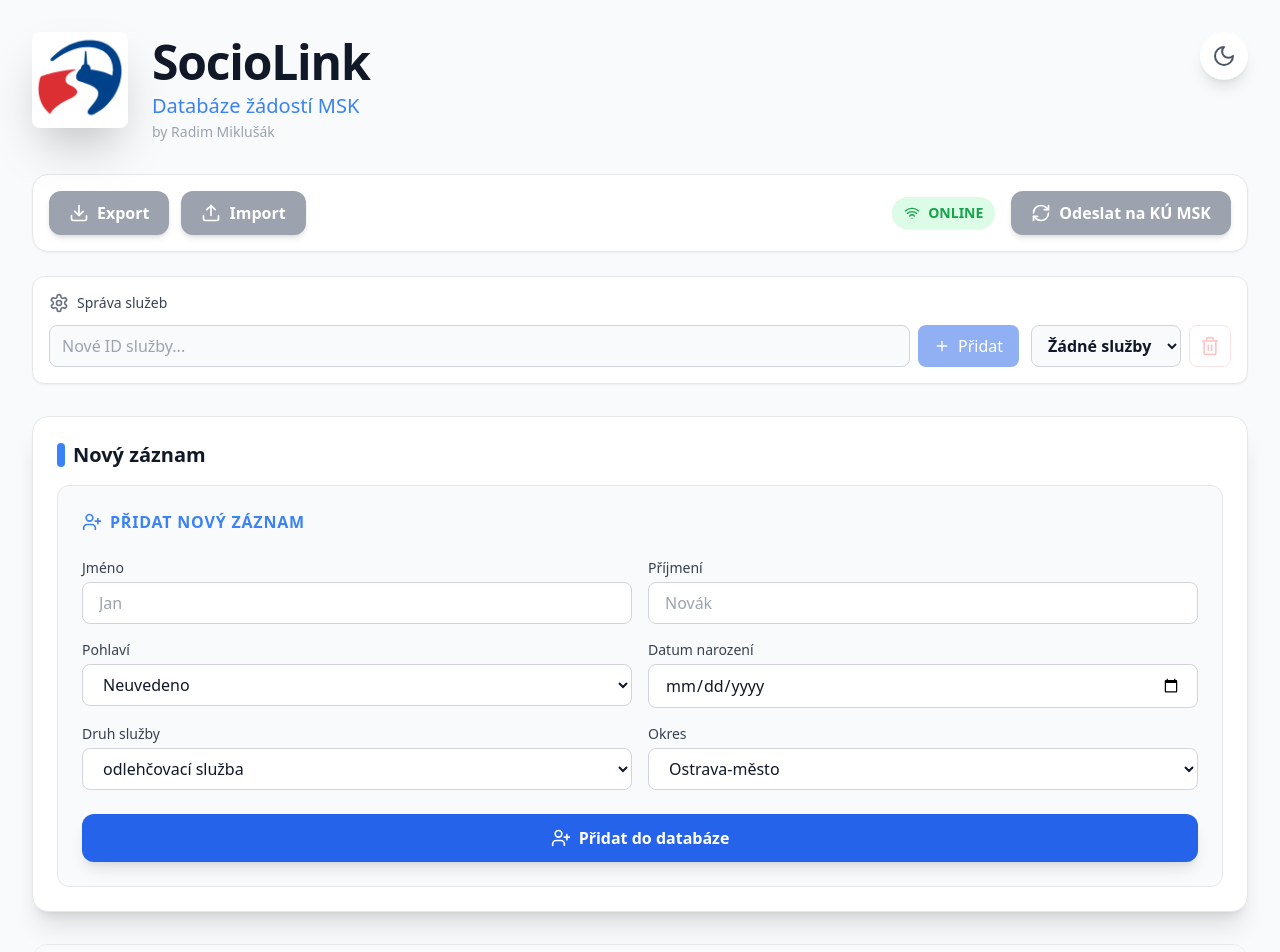
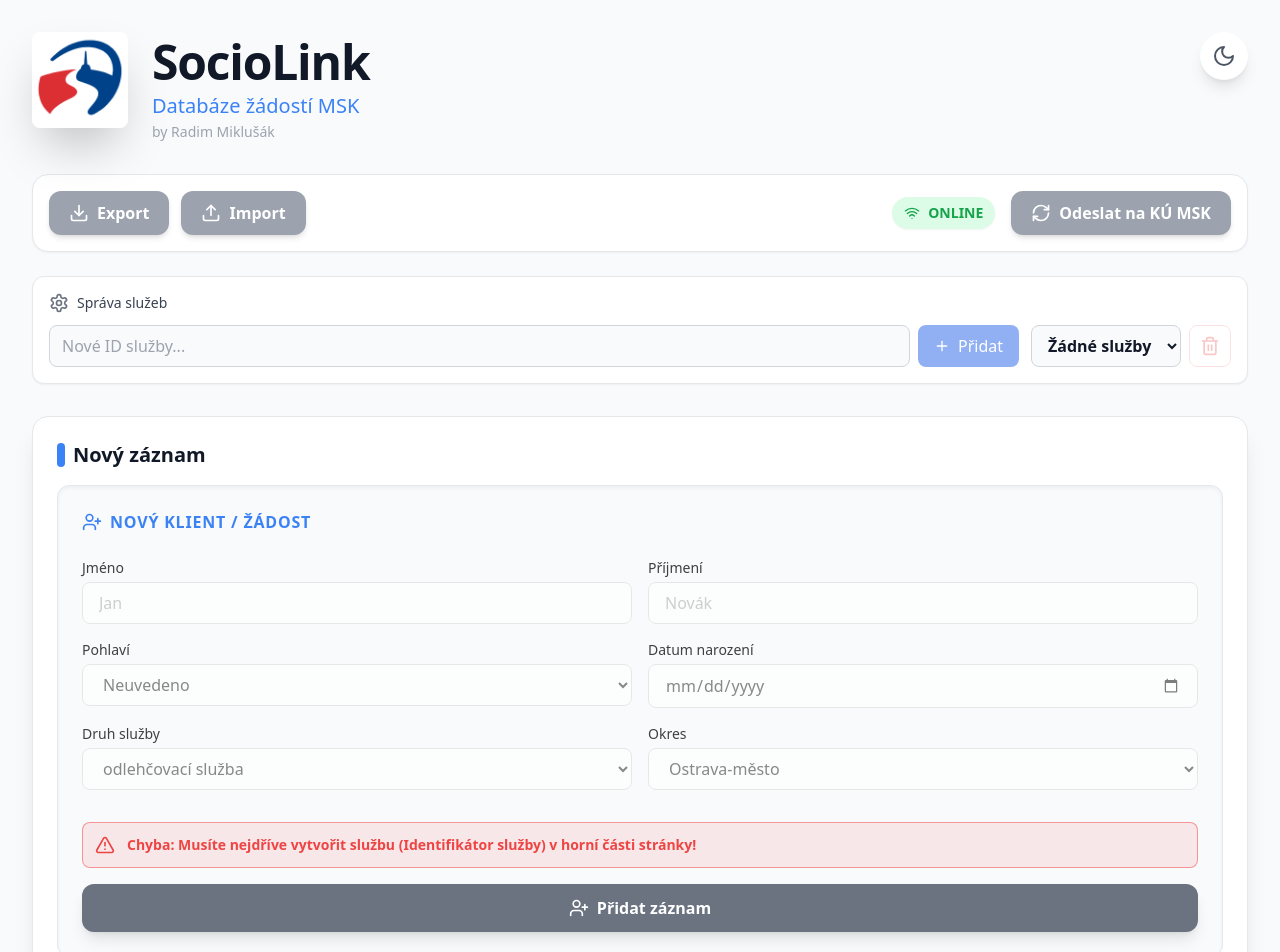
Before and after one commit to ddamianus/SocioLink, a React (Vite) app: page / in a window 1280 px wide. Shown: the top 952 px of the page. Built offline with nearby package versions, Linux system fonts and the light colour scheme.

Commit message:
Updated AddRecordForm.tsx

```diff
--- a/src/components/AddRecordForm.tsx
+++ b/src/components/AddRecordForm.tsx
@@ -1,14 +1,15 @@
 import React, { useState } from 'react';
-import { UserPlus } from 'lucide-react';
+import { UserPlus, AlertTriangle } from 'lucide-react';
 import { db } from '../db';
 
 interface Props {
   serviceId: number;
+  serviceIds: number[];
   onRecordAdded: () => void;
   isDarkMode: boolean;
 }
 
-export function AddRecordForm({ serviceId, onRecordAdded, isDarkMode }: Props) {
+export function AddRecordForm({ serviceId, serviceIds, onRecordAdded, isDarkMode }: Props) {
   const [formData, setFormData] = useState({
     jmeno: '',
     prijmeni: '',
@@ -28,8 +29,16 @@ export function AddRecordForm({ serviceId, onRecordAdded, isDarkMode }: Props) {
 
   const handleSubmit = async (e: React.FormEvent) => {
     e.preventDefault();
+
+    // KONTROLA: Pokud není žádná služba, ukážeme info a nepokračujeme
+    if (!serviceIds || serviceIds.length === 0 || serviceId === 0) {
+      alert("⚠️ CHYBA: Není možné přidat klienta, protože nemáte vytvořenou žádnou službu.\n\nNahoře v panelu 'Správa služeb' zadejte číslo služby a klikněte na '+ Přidat'.");
+      return;
+    }
+
     const hash = await generateHash(formData.jmeno, formData.prijmeni, formData.datumNarozeni);
 
+    try {
       await db.records.add({
         ...formData,
         serviceId,
@@ -37,28 +46,34 @@ export function AddRecordForm({ serviceId, onRecordAdded, isDarkMode }: Props) {
         createdAt: new Date()
       });
 
+      // Reset jména a příjmení po úspěšném přidání
       setFormData({ ...formData, jmeno: '', prijmeni: '', datumNarozeni: '' });
       onRecordAdded();
+    } catch (error) {
+      alert("Chyba při ukládání do databáze.");
+    }
   };
+
+  const hasNoService = !serviceIds || serviceIds.length === 0 || serviceId === 0;
 
   const inputClass = `w-full px-4 py-2 rounded-lg border outline-none transition-all ${
     isDarkMode
       ? 'bg-gray-800 border-gray-600 text-white focus:ring-blue-500 placeholder-gray-500'
       : 'bg-white border-gray-300 text-gray-900 focus:ring-blue-400 placeholder-gray-400'
-  } focus:ring-2`;
+  } focus:ring-2 ${hasNoService ? 'opacity-50 cursor-not-allowed' : ''}`;
 
   const labelClass = `block text-sm font-medium mb-1 ${isDarkMode ? 'text-gray-300' : 'text-gray-700'}`;
 
   return (
-    <form onSubmit={handleSubmit} className={`p-6 rounded-xl border transition-colors duration-300 ${
-      isDarkMode ? 'bg-gray-900/50 border-gray-700' : 'bg-gray-50 border-gray-200'
+    <form onSubmit={handleSubmit} className={`p-6 rounded-xl border transition-all duration-300 ${
+      isDarkMode ? 'bg-gray-900/50 border-gray-700' : 'bg-gray-50 border-gray-200 shadow-inner'
     }`}>
       <div className="flex items-center gap-2 mb-6 text-blue-500">
         <UserPlus className="w-5 h-5" />
-        <h3 className="font-bold uppercase tracking-wider">Přidat nový záznam</h3>
+        <h3 className="font-bold uppercase tracking-wider">Nový klient / Žádost</h3>
       </div>
 
-      <div className="grid grid-cols-1 md:grid-cols-2 gap-4">
+      <div className={`grid grid-cols-1 md:grid-cols-2 gap-4 ${hasNoService ? 'pointer-events-none grayscale' : ''}`}>
         <div>
           <label className={labelClass}>Jméno</label>
           <input type="text" required value={formData.jmeno} onChange={e => setFormData({...formData, jmeno: e.target.value})} className={inputClass} placeholder="Jan" />
@@ -70,7 +85,9 @@ export function AddRecordForm({ serviceId, onRecordAdded, isDarkMode }: Props) {
         <div>
           <label className={labelClass}>Pohlaví</label>
           <select value={formData.pohlavi} onChange={e => setFormData({...formData, pohlavi: e.target.value})} className={inputClass}>
-            <option>Muž</option><option>Žena</option><option>Neuvedeno</option>
+            <option>Muž</option>
+            <option>Žena</option>
+            <option>Neuvedeno</option>
           </select>
         </div>
         <div>
@@ -80,22 +97,47 @@ export function AddRecordForm({ serviceId, onRecordAdded, isDarkMode }: Props) {
         <div>
           <label className={labelClass}>Druh služby</label>
           <select value={formData.druhSluzby} onChange={e => setFormData({...formData, druhSluzby: e.target.value})} className={inputClass}>
-            <option>odlehčovací služba</option><option>týdenní stacionář</option><option>domov pro seniory</option>
-            <option>azylový dům</option><option>chráněné bydlení</option>
+            <option>odlehčovací služba</option>
+            <option>týdenní stacionář</option>
+            <option>domov pro seniory</option>
+            <option>azylový dům</option>
+            <option>chráněné bydlení</option>
           </select>
         </div>
         <div>
           <label className={labelClass}>Okres</label>
           <select value={formData.okres} onChange={e => setFormData({...formData, okres: e.target.value})} className={inputClass}>
-            <option>Ostrava-město</option><option>Frýdek-Místek</option><option>Karviná</option>
-            <option>Nový Jičín</option><option>Opava</option><option>Bruntál</option>
+            <option>Ostrava-město</option>
+            <option>Frýdek-Místek</option>
+            <option>Karviná</option>
+            <option>Nový Jičín</option>
+            <option>Opava</option>
+            <option>Bruntál</option>
           </select>
         </div>
       </div>
 
-      <button type="submit" className="w-full mt-6 bg-blue-600 hover:bg-blue-700 text-white font-bold py-3 rounded-xl shadow-lg transition-all active:scale-95 flex items-center justify-center gap-2">
-        <UserPlus className="w-5 h-5" /> Přidat do databáze
+      <div className="mt-8">
+        {hasNoService && (
+          <div className="mb-4 p-3 bg-red-500/10 border border-red-500/50 rounded-lg flex items-center gap-3 text-red-500">
+            <AlertTriangle className="w-5 h-5 flex-shrink-0" />
+            <p className="text-sm font-bold">
+              Chyba: Musíte nejdříve vytvořit službu (Identifikátor služby) v horní části stránky!
+            </p>
+          </div>
+        )}
+
+        <button
+          type="submit"
+          className={`w-full font-bold py-3 rounded-xl shadow-lg transition-all flex items-center justify-center gap-2 ${
+            hasNoService
+            ? 'bg-gray-500 hover:bg-red-600 cursor-pointer'
+            : 'bg-blue-600 hover:bg-blue-700 active:scale-95'
+          } text-white`}
+        >
+          <UserPlus className="w-5 h-5" /> Přidat záznam
         </button>
+      </div>
     </form>
   );
 }
```
Lines whose indentation alone changed are shown as unchanged.
